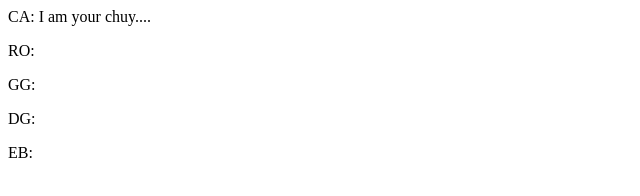
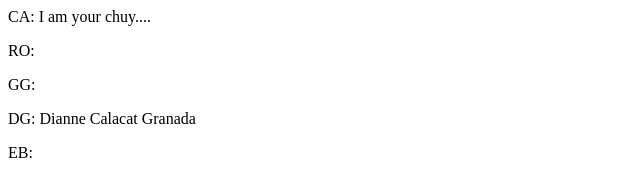
Before and after one commit to CMU-PRIO/cmuprio, a plain HTML site: page index.html in a window 1280 px wide. Shown: the whole page, without its empty margins (0-640 px from the left). Drawn offline with Linux system fonts and the light colour scheme.

Commit message:
This is from Dianne

```diff
--- a/index.html
+++ b/index.html
@@ -7,7 +7,7 @@
     <p>CA: I am your chuy....</p>
     <p>RO: </p>
     <p>GG: </p>
-    <p>DG: </p>
+    <p>DG: Dianne Calacat Granada</p>
     <p>EB: </p>
   </body>
 </html>
```
